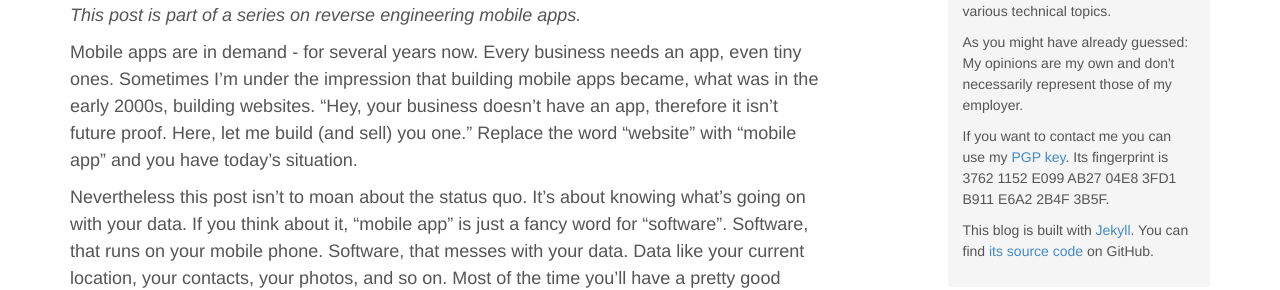
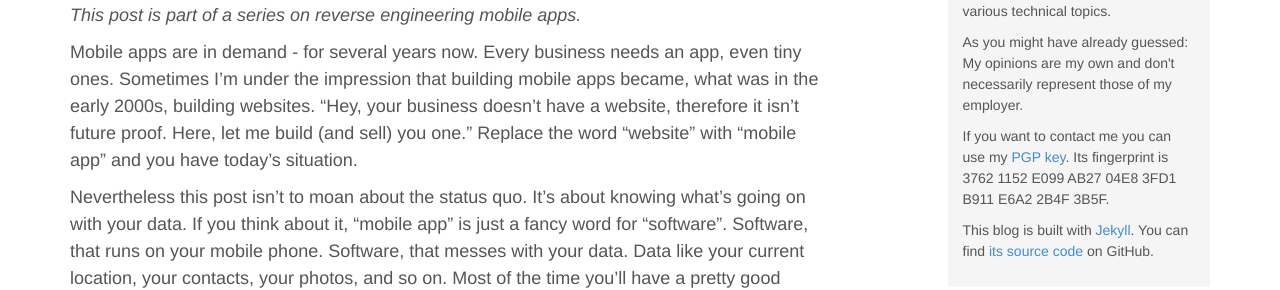
Before and after one commit to JanAhrens/JanAhrens.github.io, a Jekyll site: the page built from _posts/2015-09-07-why-reverse-engineer.markdown, in a window 1280 px wide. Shown: the part 212-502 px from the top of the page. Built offline with Jekyll 4.4.1, drawn with Linux system fonts in a browser that asks for light colours; Markdown is read by kramdown in place of the engine named in the settings.

Commit message:
Fix typo

```diff
--- a/_posts/2015-09-07-why-reverse-engineer.markdown
+++ b/_posts/2015-09-07-why-reverse-engineer.markdown
@@ -10,7 +10,7 @@ excerpt: In the first post of my "reverse engineering mobile apps" series, I'm a
 Mobile apps are in demand - for several years now. Every business
 needs an app, even tiny ones. Sometimes I'm under the impression that
 building mobile apps became, what was in the early 2000s, building
-websites. "Hey, your business doesn't have an app, therefore it isn't
+websites. "Hey, your business doesn't have a website, therefore it isn't
 future proof. Here, let me build (and sell) you one." Replace the word
 "website" with "mobile app" and you have today's situation.
 
```
